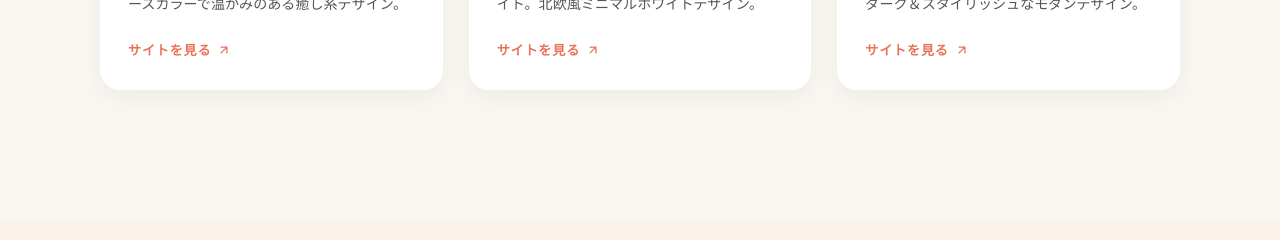
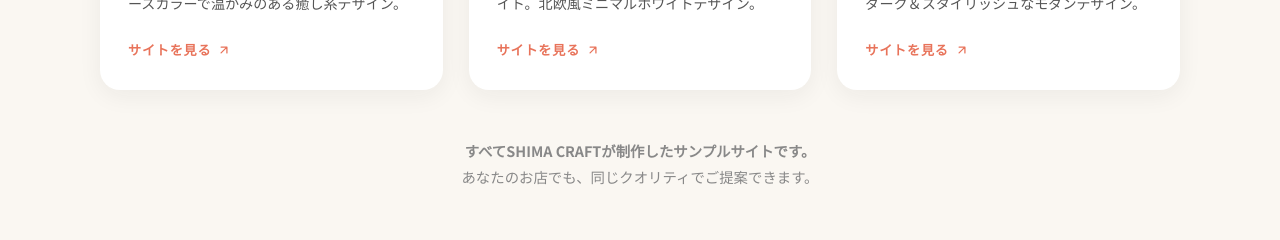
Before and after one commit to shimacraft8/shima-craft.com, a Next.js app: page / in a window 1280 px wide. Shown: the part 3020-3260 px from the top of the page. Built offline with nearby package versions, Linux system fonts and the light colour scheme; no server answers.

Commit message:
feat: add sample-site note under Works grid

```diff
--- a/app/components/Works.tsx
+++ b/app/components/Works.tsx
@@ -79,6 +79,12 @@ export function Works() {
             ))}
           </div>
         </Reveal>
+
+        <p style={{ textAlign: "center", fontSize: "0.9rem", color: "#888", marginTop: "48px" }}>
+          <strong style={{ fontWeight: 600 }}>すべてSHIMA CRAFTが制作したサンプルサイトです。</strong>
+          <br />
+          あなたのお店でも、同じクオリティでご提案できます。
+        </p>
       </div>
     </section>
   );
```
